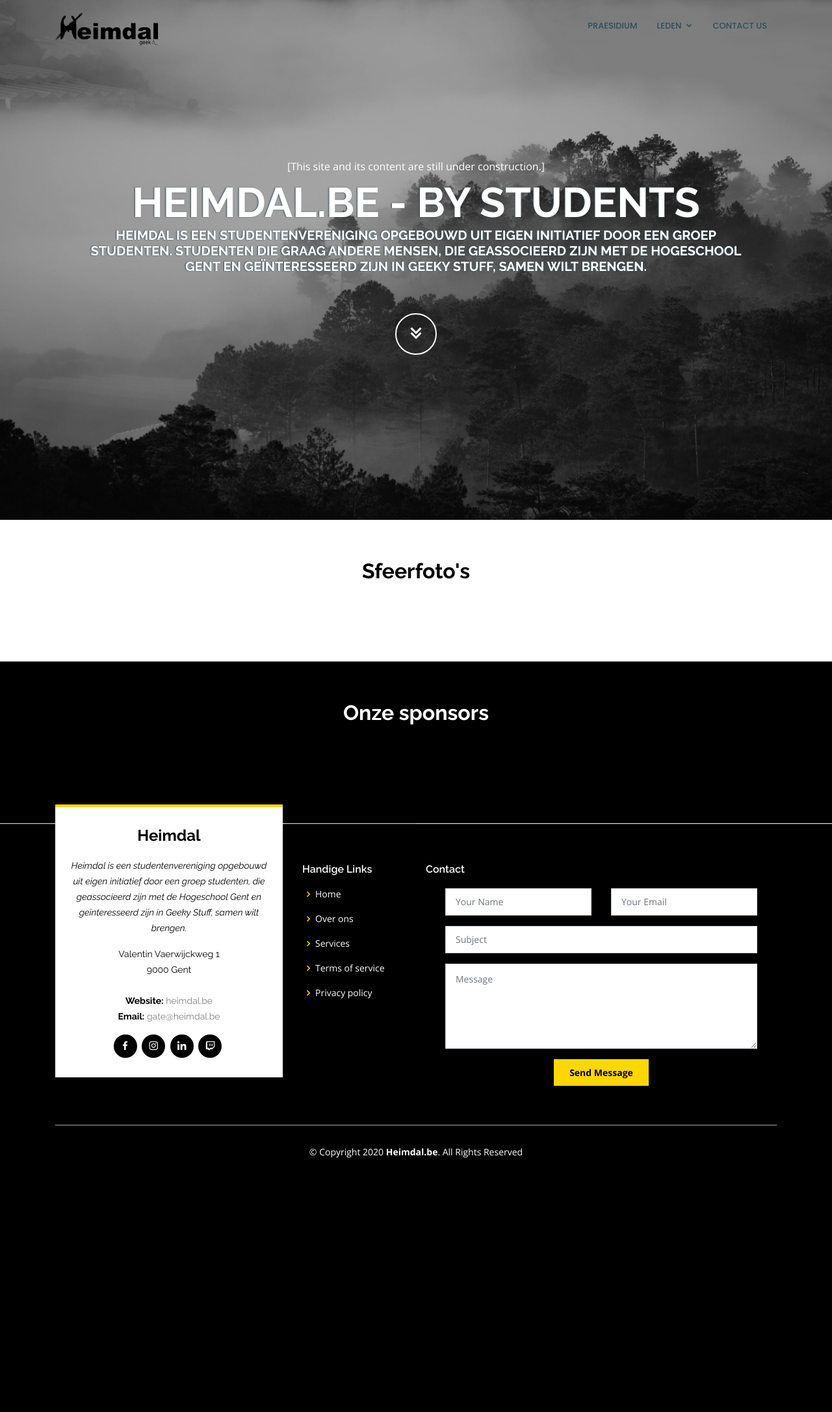
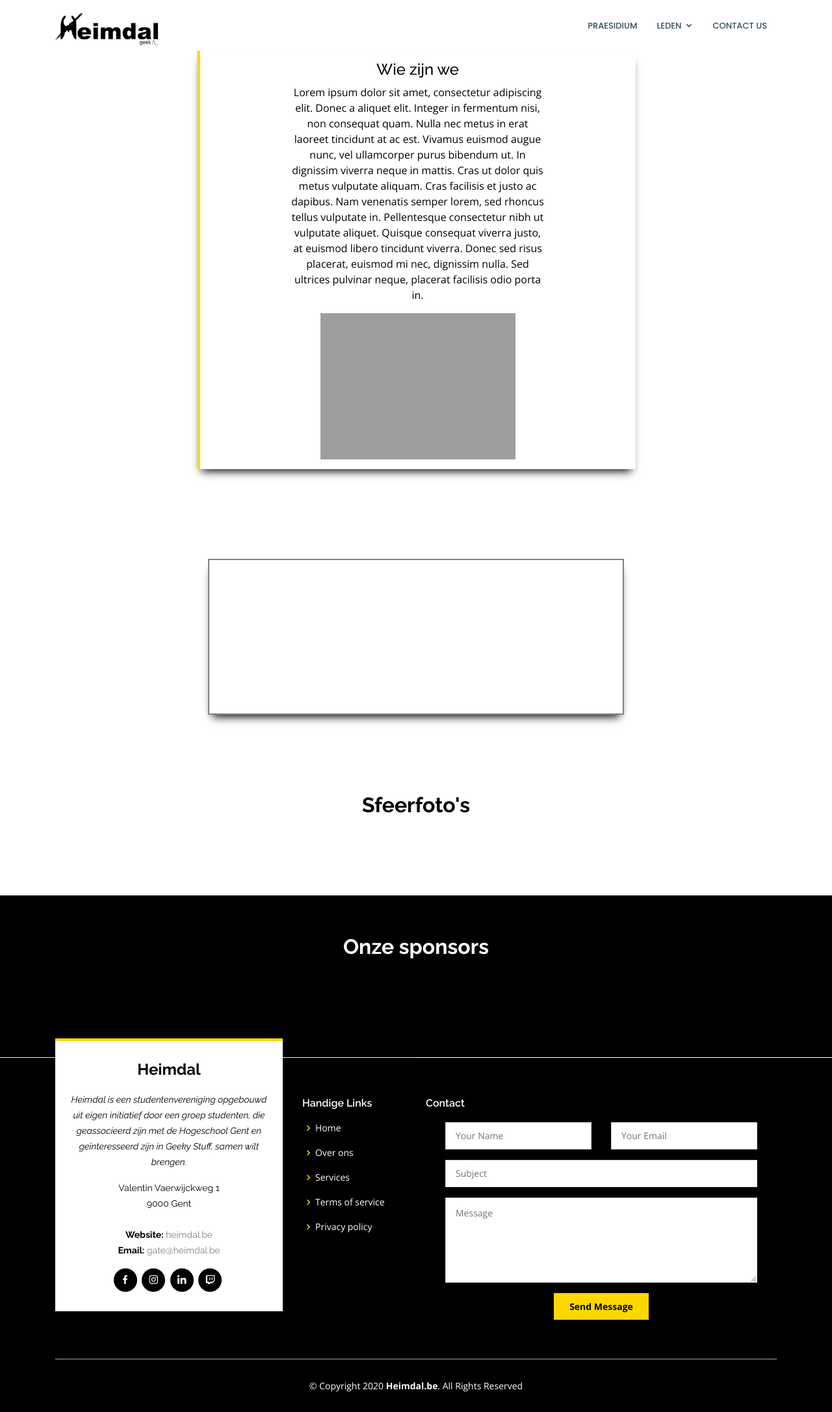
Before and after one commit to Heimdalbe/Jormungandr, a Django app: page / in a window 1280 px wide. Shown: the whole page at 65% size. Before the commit the page ends 1782 px from the top, so only its background shows below. Run offline with Django 3.2, Linux system fonts and the light colour scheme; data that the repository does not hold is empty; some libraries are stand-ins or nearby versions; grey boxes are pictures that could not be loaded.

Commit message:
Remove banner from index, switch default text for box, need to fix positioning.

```diff
--- a/Backend/models.py
+++ b/Backend/models.py
@@ -8,6 +8,7 @@
 class CMSType(models.Model):
     name = models.CharField(max_length=128)
     display = models.CharField(max_length=128)
+    displayorder = models.IntegerField(null=True, blank=True)
 
     def __str__(self):
         return self.display
@@ -18,9 +19,14 @@
     title = models.CharField(max_length=128)
     description = MarkdownxField(default=None)
     type = models.ForeignKey(CMSType, on_delete=models.CASCADE, null=True, blank=True)
+    displayorder = models.IntegerField(null=True, blank=True)
 
     def __str__(self):
         return self.name
+
+    def to_json_serializable(self):
+        return {"name": self.name, "title": self.title, "description": self.description, "type": self.type, "order":
+                self.displayorder}
 
 
 class Profile(models.Model):
--- a/Jormungandr/context_processors.py
+++ b/Jormungandr/context_processors.py
@@ -1,5 +1,7 @@
 from Backend.forms import ContactForm
-from Backend.models import Sponsor
+from Backend.models import Sponsor, CMSType, CMS
+from typing import List
+import json
 
 
 def contact_form(request):
@@ -8,3 +10,20 @@
 
 def sponsors(request):
     return {'sponsors': Sponsor.objects.all()}
+
+
+def cms(request):
+    return {'cms': list_to_dict(sorted(CMS.objects.all(), key=lambda s: s.displayorder))}
+
+
+def list_to_dict(pages: List[CMS]):
+    dic = {}
+    for item in pages:
+        temp = item.type
+        # item = item.to_json_serializable()
+        if temp in dic:
+            dic[temp].append(item)
+        else:
+            dic[temp] = [item]
+    print(dic.items())
+    return dic
--- a/Jormungandr/settings/general.py
+++ b/Jormungandr/settings/general.py
@@ -67,7 +67,8 @@
                 'django.contrib.auth.context_processors.auth',
                 'django.contrib.messages.context_processors.messages',
                 'Jormungandr.context_processors.contact_form',
-                'Jormungandr.context_processors.sponsors'
+                'Jormungandr.context_processors.sponsors',
+                'Jormungandr.context_processors.cms'
             ],
         },
     },
--- a/Jormungandr/static/css/style.css
+++ b/Jormungandr/static/css/style.css
@@ -355,7 +355,8 @@
 #hero {
   width: 100%;
   height: 100vh;
-  background: url("../img/banner test.png") top center;
+  /* background: url("../img/banner test.png") top center;*/
+  background-color: white;
 
   background-size: cover;
   position: relative;
@@ -369,7 +370,7 @@
   right: 0;
   display: flex;
   justify-content: center;
-  align-items: center;
+  /*align-items: center;*/
   flex-direction: column;
   text-align: center;
 }
@@ -380,12 +381,12 @@
   font-weight: 700;
   line-height: 56px;
   text-transform: uppercase;
-  color: #fff;
-  text-shadow: -1px 0 2px #2f4d5a;
+  color: black;
+  /*text-shadow: -1px 0 2px #2f4d5a;*/
 }
 
 #hero h2 {
-  color: #fff;
+  color: black;
   margin-bottom: 50px;
   font-size: 20px;
   text-transform: uppercase;
--- a/Jormungandr/static/style.css
+++ b/Jormungandr/static/style.css
@@ -65,3 +65,33 @@
   background-color: #fff;
 }
 */
+
+.outer{
+    margin: auto;
+
+    border-left: 5px solid #fad62f;
+    min-width: fit-content;
+    max-width: 50vw;
+
+    -webkit-box-shadow: 0px 10px 13px -7px #000000, 5px 5px 50px 0px rgba(0,0,0,0);
+    box-shadow: 0px 10px 13px -7px #000000, 5px 5px 50px 0px rgba(0,0,0,0);
+}
+
+.inner{
+    margin: 15px;
+    max-width: 50vw;
+}
+
+.schildimg{
+    max-height:300px;
+    max-width: 300px;
+}
+
+.eventbox{
+    width: 50vw;
+    height: 30vh;
+    border: 2px solid grey;
+    -webkit-box-shadow: 0px 10px 13px -7px #000000, 5px 5px 50px 0px rgba(0,0,0,0);
+    box-shadow: 0px 10px 13px -7px #000000, 5px 5px 50px 0px rgba(0,0,0,0);
+    margin: auto;
+}
--- a/Jormungandr/templates/Jormungandr/index.html
+++ b/Jormungandr/templates/Jormungandr/index.html
@@ -4,13 +4,49 @@
 {% block banner %}
 <section id="hero">
     <div class="hero-container" data-aos="fade-up">
-        <p style="color: white;">[This site and its content are still under construction.]</p>
-        <h1>Heimdal.be - By Students</h1>
-        <h2>Heimdal is een studentenvereniging opgebouwd uit eigen initiatief door een groep studenten. Studenten die
-            graag andere mensen, die geassocieerd zijn met de Hogeschool Gent en geïnteresseerd zijn in Geeky Stuff,
-            samen wilt brengen.</h2>
-        <a href="#team" class="btn-get-started scrollto"><i class="bx bx-chevrons-down"></i></a>
+        <!--<p>[This site and its content are still under construction.]</p>-->
+        <!--<h1>Heimdal.be - By Students</h1>-->
+        <!--<h2>Heimdal is een studentenvereniging opgebouwd uit eigen initiatief door een groep studenten. Studenten die-->
+        <!--graag andere mensen, die geassocieerd zijn met de Hogeschool Gent en geïnteresseerd zijn in Geeky Stuff,-->
+        <!--samen wilt brengen.</h2>-->
+        <!--<a href="#team" class="btn-get-started scrollto"><i class="bx bx-chevrons-down"></i></a>-->
+
+
+        <div class="outer debug">
+            <div class="inner row justify-content-center">
+                <div class="col-sm-8 col-12">
+                    <h4>Wie zijn we</h4>
+                    <p> Lorem ipsum dolor sit amet, consectetur adipiscing elit. Donec a aliquet elit. Integer in
+                        fermentum
+                        nisi, non consequat quam. Nulla nec metus in erat laoreet tincidunt at ac est. Vivamus euismod
+                        augue
+                        nunc, vel ullamcorper purus bibendum ut. In dignissim viverra neque in mattis. Cras ut dolor
+                        quis
+                        metus
+                        vulputate aliquam. Cras facilisis et justo ac dapibus. Nam venenatis semper lorem, sed rhoncus
+                        tellus
+                        vulputate in. Pellentesque consectetur nibh ut vulputate aliquet. Quisque consequat viverra
+                        justo,
+                        at
+                        euismod libero tincidunt viverra. Donec sed risus placerat, euismod mi nec, dignissim nulla. Sed
+                        ultrices pulvinar neque, placerat facilisis odio porta in.</p>
+
+                </div>
+
+                <img class="schildimg" src="{% static 'img/Schild_Normal.png' %}" alt="Schild">
+
+                <!--Schild_Normal.png-->
+            </div>
+        </div>
     </div>
+
+
+    </div>
+</section>
+
+
+<section>
+    <div class="eventbox"></div>
 </section>
 {% endblock %}
 {% block body %}
--- a/Jormungandr/templates/Jormungandr/navigation.html
+++ b/Jormungandr/templates/Jormungandr/navigation.html
@@ -7,7 +7,8 @@
         <div class="logo mr-auto">
             <!-- <h1 class="text-light"><a href="{% url 'index' %}" id="logo"><span>Heimdal</span></a></h1>-->
             <!-- Uncomment below if you prefer to use an image logo -->
-            <a href="{% url 'index' %}"><img src="{% static 'img/Heimdal Banner black.png' %}" alt="Heimdal Banner" class="banner-logo img-fluid"></a>
+            <a href="{% url 'index' %}"><img src="{% static 'img/Heimdal Banner black.png' %}" alt="Heimdal Banner"
+                                             class="banner-logo img-fluid"></a>
         </div>
 
         <nav class="nav-menu d-none d-lg-block">
@@ -19,6 +20,22 @@
 
                 <!--TODO Loop per type en loop per pagina per type-->
 
+                {% for type, items in cms.items %}
+
+                {% if items|length == 1 %}
+                <li><a href="{% url 'cms' items.0.name %}">{{items.0.title}}</a></li>
+                {% else %}
+                <li class="drop-down"><a href="">{{ type.display }}</a>
+                    <ul>
+
+                        {% for item in items %}
+                        <li><a href="{% url 'cms' item.name %}">{{item.title}}</a></li>
+                        {% endfor %}
+                    </ul>
+                </li>
+                {% endif %}
+
+                {% endfor %}
 
                 <!--- Voorbeelden van de rest van NAV
                 <li><a href="{% url 'cms' 'andreas' %}">Andreas</a></li>
@@ -38,7 +55,7 @@
                     </ul>
                 </li>
                 --->
-                <li class="drop-down"> <a href="#">Leden</a>
+                <li class="drop-down"><a href="#">Leden</a>
                     <ul>
                         <li><a href="{% url 'Intranet:index' %}">Intranet</a></li>
                         {% if user.is_authenticated %}
--- a/Jormungandr/templates/Jormungandr/praesidium.html
+++ b/Jormungandr/templates/Jormungandr/praesidium.html
@@ -13,7 +13,7 @@
                     <div class="col">
                         <form action="">
                             <select onchange="submit()" name="year" id="year">
-
+<!-- TODO Bootstrap dropdown fixen-->
                                 {% for year in years %}
                                 <option value="{{ year.id }}"
                                         {% if year.id == selectedyear %}selected="selected"
```
